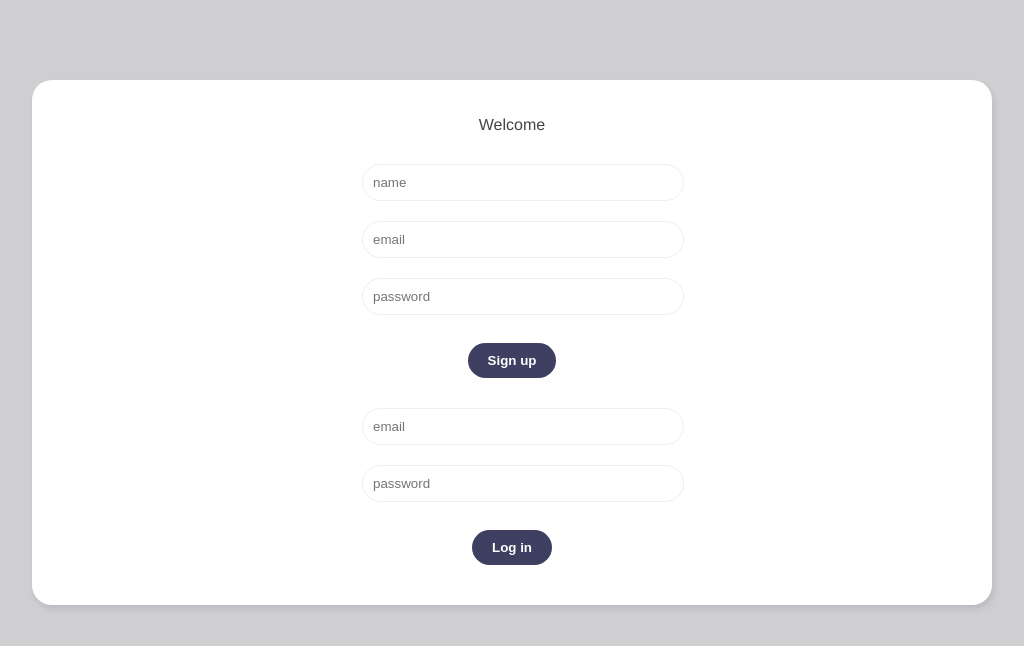
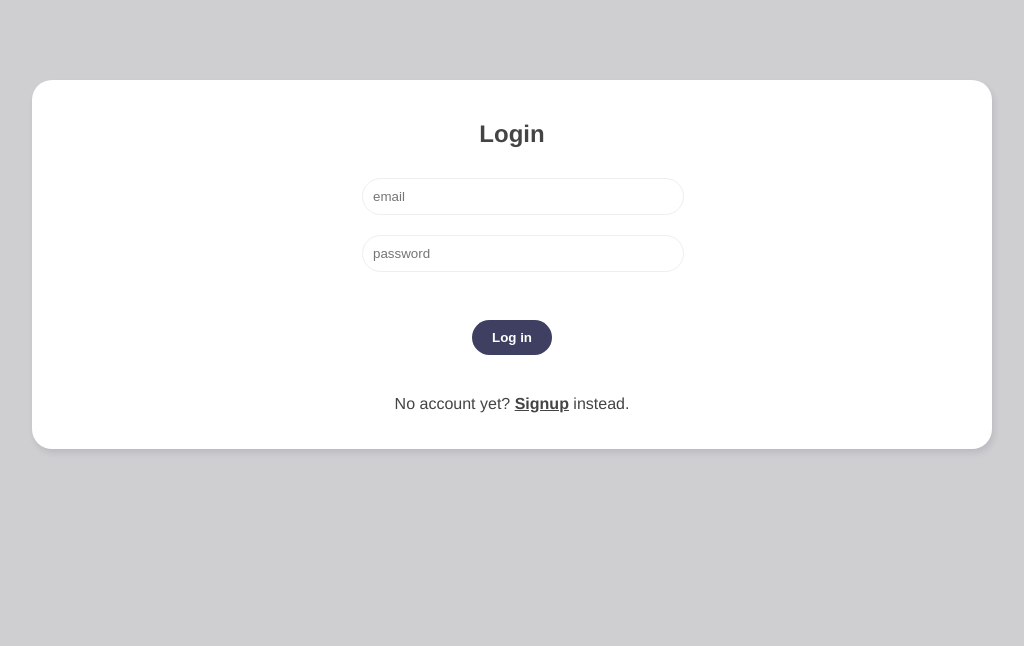
Before and after one commit to annaszumiec/VUE-live-chat, a Vue app: page / in a window 1280 px wide. Shown: the top 646 px of the page, without its empty margins (128-1152 px from the left). Built offline with nearby package versions, Linux system fonts and the light colour scheme.

Commit message:
switching forms

```diff
--- a/src/views/Welcome.vue
+++ b/src/views/Welcome.vue
@@ -1,17 +1,34 @@
 <template>
   <div class="welcome container">
-    <p>Welcome</p>
-    <SignupForm />
-    <LoginForm />
+    <div v-if="showLogin">
+      <h2>Login</h2>
+      <LoginForm />
+      <p>
+        No account yet? <span @click="showLogin = false">Signup</span> instead.
+      </p>
+    </div>
+    <div v-else>
+      <h2>Sign up</h2>
+      <SignupForm />
+      <p>
+        Already registered?
+        <span @click="showLogin = true">Login</span> instead.
+      </p>
+    </div>
   </div>
 </template>
 
 <script>
+import { ref } from "vue";
 import SignupForm from "../components/SignupForm.vue";
 import LoginForm from "../components/LoginForm.vue";
 
 export default {
   components: { SignupForm, LoginForm },
+  setup() {
+    const showLogin = ref(true);
+    return { showLogin };
+  },
 };
 </script>
 
@@ -39,4 +56,12 @@ export default {
   color: #999;
   margin: 10px auto;
 }
+.welcome span {
+  font-weight: bold;
+  text-decoration: underline;
+  cursor: pointer;
+}
+.welcome button {
+  margin: 20px auto;
+}
 </style>
```
